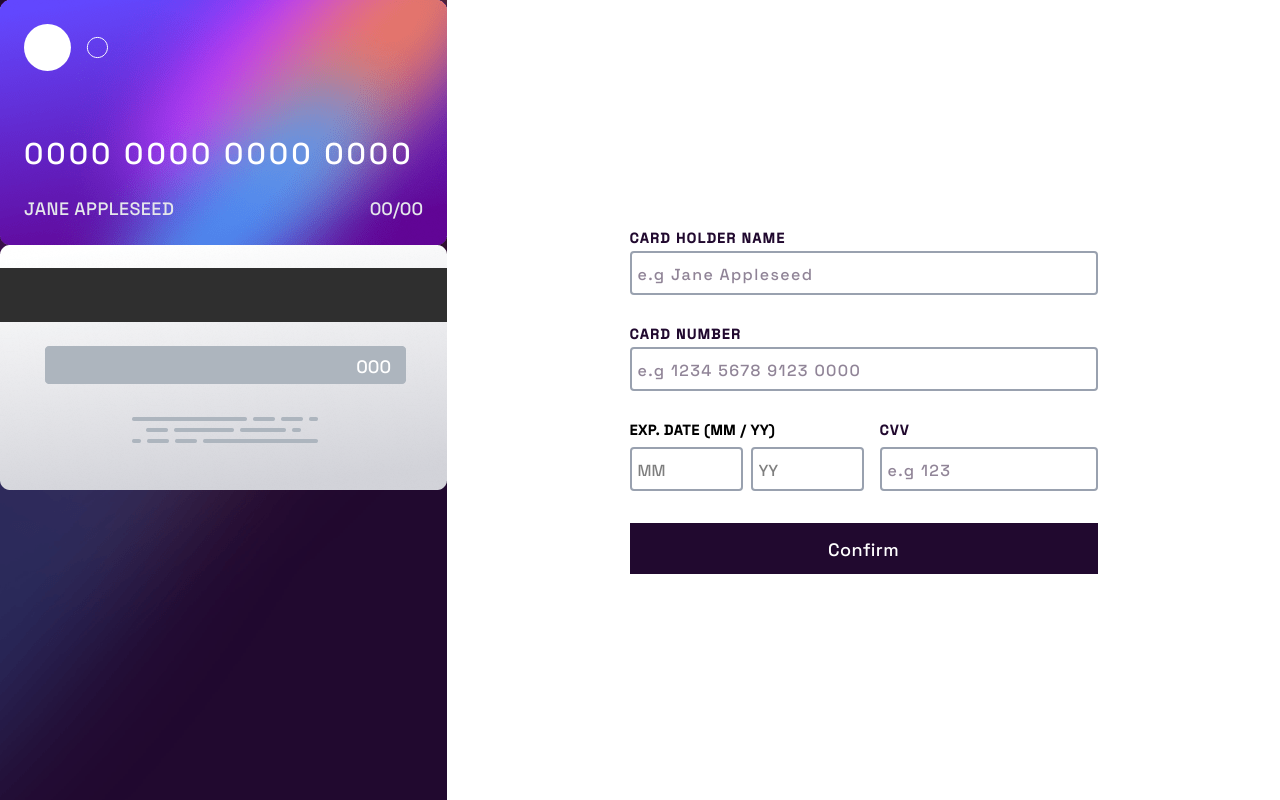
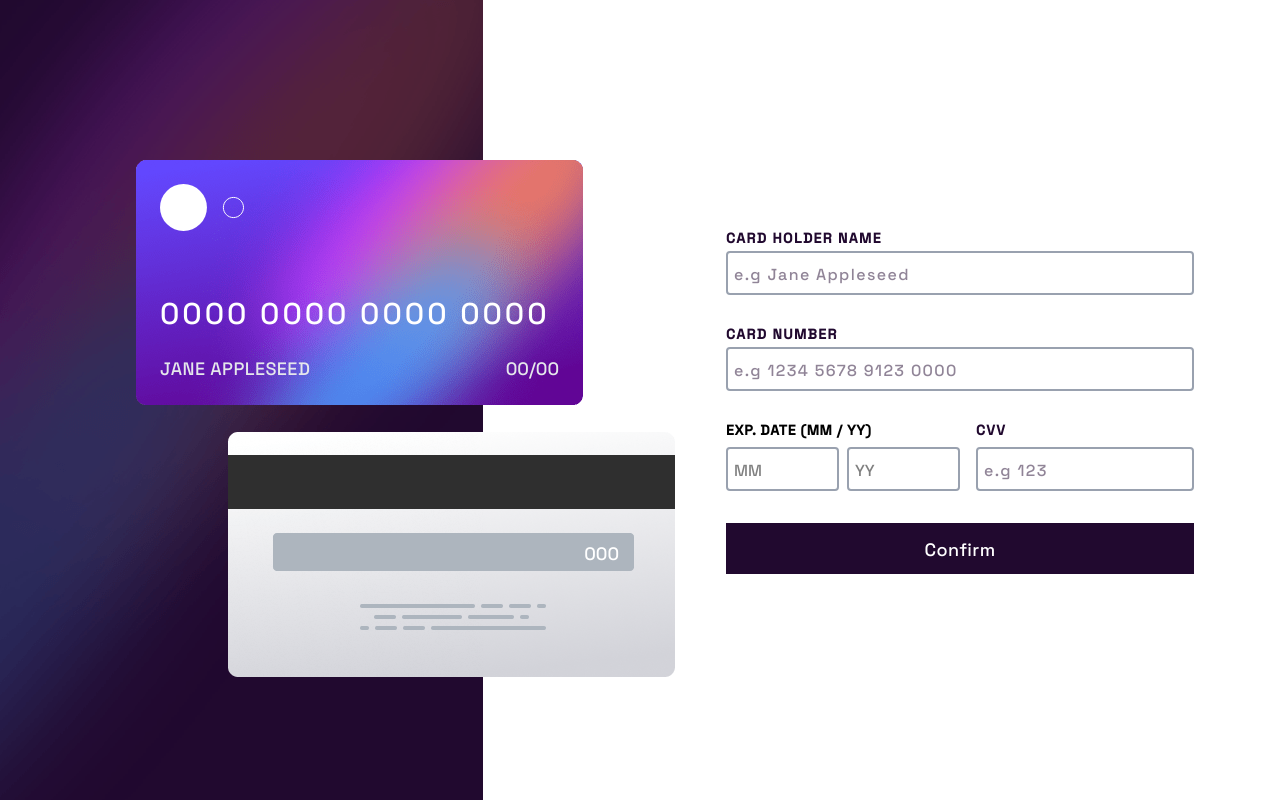
Before and after one commit to corneliusweb/credit-card, a React (Vite) app: page / in a window 1280 px wide. Built offline with nearby package versions, Linux system fonts and the light colour scheme.

Commit message:
Move main-bg images to index.css

```diff
--- a/src/assets/images/index.js
+++ b/src/assets/images/index.js
@@ -1,15 +1,11 @@
 import bgCardBack from './bg-card-back.png';
 import bgCardFront from './bg-card-front.png';
-import bgMainMobile from './bg-main-mobile.png';
-import bgMainDesktop from './bg-main-desktop.png';
 import cardLogo from './card-logo.svg';
 import iconComplete from './icon-complete.svg';
 
 export {
 	bgCardBack,
 	bgCardFront,
-	bgMainMobile,
-	bgMainDesktop,
 	cardLogo,
 	iconComplete,
 };
--- a/src/index.css
+++ b/src/index.css
@@ -9,28 +9,31 @@
 	font-display: swap;
 }
 
-:root {
-   --white-color: hsl(0, 100%, 100%);
-   --purple-color: hsl(278, 68%, 11%)
+@theme {
+	--white-color: hsl(0, 100%, 100%);
+	--purple-color: hsl(278, 68%, 11%);
+
+	--bg-desktop: url('./assets/images/bg-main-desktop.png');
+	--bg-mobile: url('./assets/images/bg-main-mobile.png');
 }
 
 @layer base {
 	body {
 		font-family: SpaceGrotesk, sans-serif;
-      font-size: 18px;
+		font-size: 18px;
 	}
 }
 
 @layer components {
 	.input-style {
-		@apply rounded-sm border-2 border-gray-400 block w-full py-2 px-1.5 outline-0 mt-1 font-normal text-base
+		@apply rounded-sm border-2 border-gray-400 block w-full py-2 px-1.5 outline-0 mt-1 font-normal text-base;
 	}
 
 	.flex-input-style {
-		@apply rounded-sm border-2 border-gray-400  px-1.5 outline-0 mt-2 w-1/2 text-base font-normal
+		@apply rounded-sm border-2 border-gray-400  px-1.5 outline-0 mt-2 w-1/2 text-base font-normal;
 	}
 
 	.label-style {
-		@apply text-[var(--purple-color)] uppercase mb-7 font-semibold block text-sm tracking-widest
+		@apply text-[color:var(--purple-color)] uppercase mb-7 font-semibold block text-sm tracking-widest;
 	}
 }
--- a/src/pages/NewCard.jsx
+++ b/src/pages/NewCard.jsx
@@ -3,8 +3,6 @@ import NewCardForm from '../components/NewCardForm';
 import {
 	bgCardBack,
 	bgCardFront,
-	bgMainMobile,
-	bgMainDesktop,
 	cardLogo,
 	iconComplete,
 } from '../assets/images';
@@ -31,7 +29,7 @@ const NewCard = () => {
 		if (!month) {
 			return '00';
 		}
-		return month > 10 ? month : '0' + month; // 🍻 here's to taking advantage of JS loose type
+		return month >= 10 ? month : '0' + month; // 🍻 here's to taking advantage of JS loose type
 	};
 
 	const formattedYear = (year) => {
@@ -39,12 +37,12 @@ const NewCard = () => {
 	};
 
 	return (
-		<main className='flex'>
-			<div className='bg-no-repeat h-screen'
-				style={{backgroundImage: `url(${bgMainDesktop})`}}
+		<main className='grid xl:grid-cols-2'>
+			<div
+				className={`bg-[image:var(--bg-mobile)] xl:bg-[image:var(--bg-desktop)] bg-no-repeat bg-cover xl:h-screen relative xl:w-[483px]`}
 			>
 					<div
-					className='bg-no-repeat w-[447px] h-[245px] p-6 flex flex-col justify-between items-start'
+						className='bg-no-repeat w-[447px] h-[245px] p-6 flex flex-col justify-between items-start xl:absolute xl:-right-25 xl:top-40'
 						style={{ backgroundImage: `url(${bgCardFront})` }}
 					>
 						<img src={cardLogo} alt='card logo' />
@@ -67,6 +65,7 @@ const NewCard = () => {
 						</div>
 					</div>
 
+					<div className='xl:absolute xl:top-108 xl:-right-48'>
 						<div
 							className='bg-no-repeat w-[447px] h-[245px] relative'
 							style={{ backgroundImage: `url(${bgCardBack})` }}
@@ -74,6 +73,7 @@ const NewCard = () => {
 							<span className=' block absolute top-[43.5%] right-14 text-white'>
 								{cvv === null ? '000' : cvv}
 							</span>
+						</div>
 					</div>
 			</div>
 			<div className='h-screen grid place-items-center grow'>
```
Lines whose indentation alone changed are shown as unchanged.
